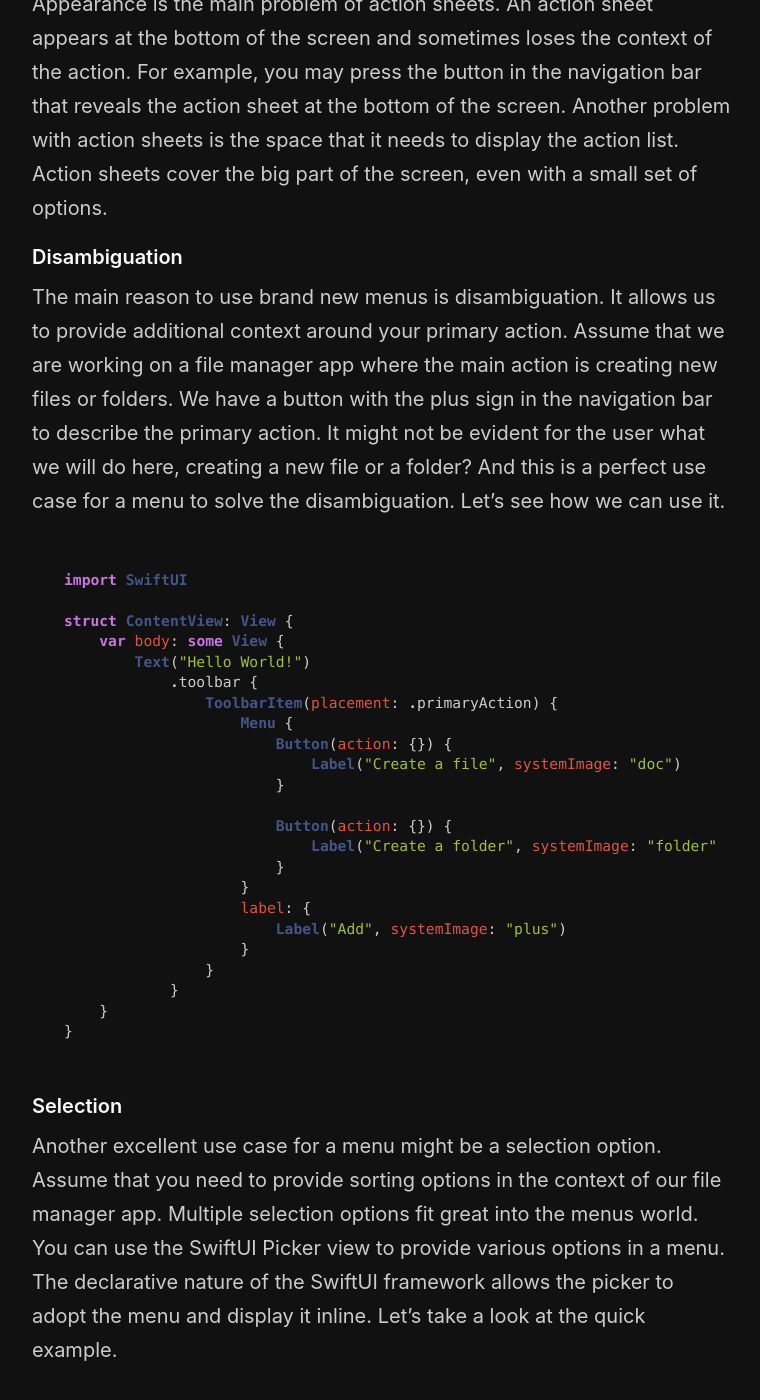
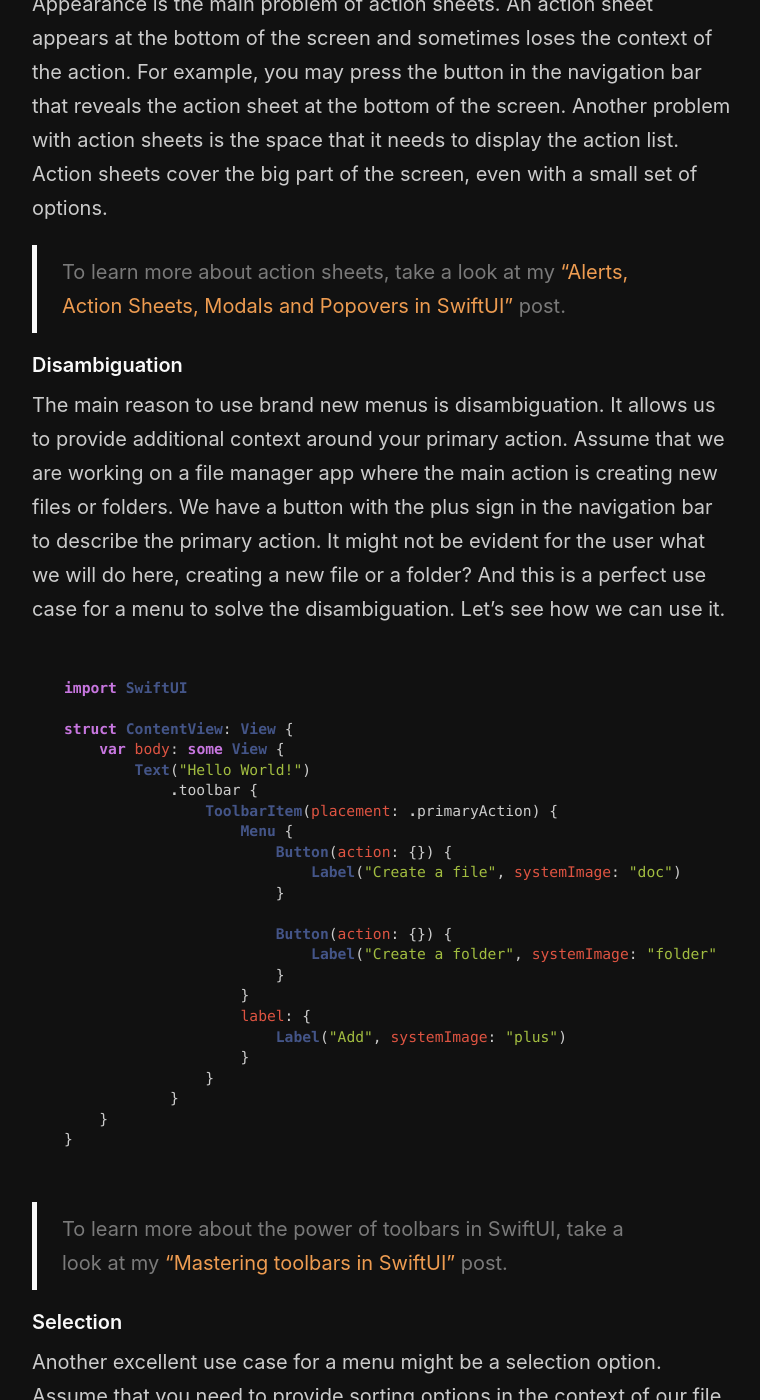
Before and after one commit to mecid/mecid.github.io, a Jekyll site: the page built from _posts/2020-08-05-menus-in-swiftui.md, in a window 1280 px wide and 1400 px high, scrolled down 479 px. Shown: the whole window, without its empty margins (258-1018 px from the left). Built offline with Jekyll 4.4.1, drawn with Linux system fonts in a browser that asks for light colours.

Commit message:
Update 2020-08-05-menus-in-swiftui.md

````diff
--- a/_posts/2020-08-05-menus-in-swiftui.md
+++ b/_posts/2020-08-05-menus-in-swiftui.md
@@ -8,6 +8,8 @@ image: /public/menu.png
 This week we got another Xcode Beta that brings menus into SwiftUI world. Menus are going to replace old action sheets that have been here since iOS 8. Action sheets don't play well with huge screens that we have nowadays. This week we will learn how to use menus to provide secondary actions or selection options in SwiftUI.
 
 Appearance is the main problem of action sheets. An action sheet appears at the bottom of the screen and sometimes loses the context of the action. For example, you may press the button in the navigation bar that reveals the action sheet at the bottom of the screen. Another problem with action sheets is the space that it needs to display the action list. Action sheets cover the big part of the screen, even with a small set of options.
+
+> To learn more about action sheets, take a look at my ["Alerts, Action Sheets, Modals and Popovers in SwiftUI"](/2019/07/24/alerts-actionsheets-modals-and-popovers-in-swiftui/) post.
 
 #### Disambiguation
 The main reason to use brand new menus is disambiguation. It allows us to provide additional context around your primary action. Assume that we are working on a file manager app where the main action is creating new files or folders. We have a button with the plus sign in the navigation bar to describe the primary action. It might not be evident for the user what we will do here, creating a new file or a folder? And this is a perfect use case for a menu to solve the disambiguation. Let's see how we can use it.
@@ -37,6 +39,8 @@ struct ContentView: View {
     }
 }
 ```
+
+> To learn more about the power of toolbars in SwiftUI, take a look at my ["Mastering toolbars in SwiftUI"](/2020/07/15/mastering-toolbars-in-swiftui/) post.
 
 #### Selection
 Another excellent use case for a menu might be a selection option. Assume that you need to provide sorting options in the context of our file manager app. Multiple selection options fit great into the menus world. You can use the SwiftUI Picker view to provide various options in a menu. The declarative nature of the SwiftUI framework allows the picker to adopt the menu and display it inline. Let's take a look at the quick example.
````
